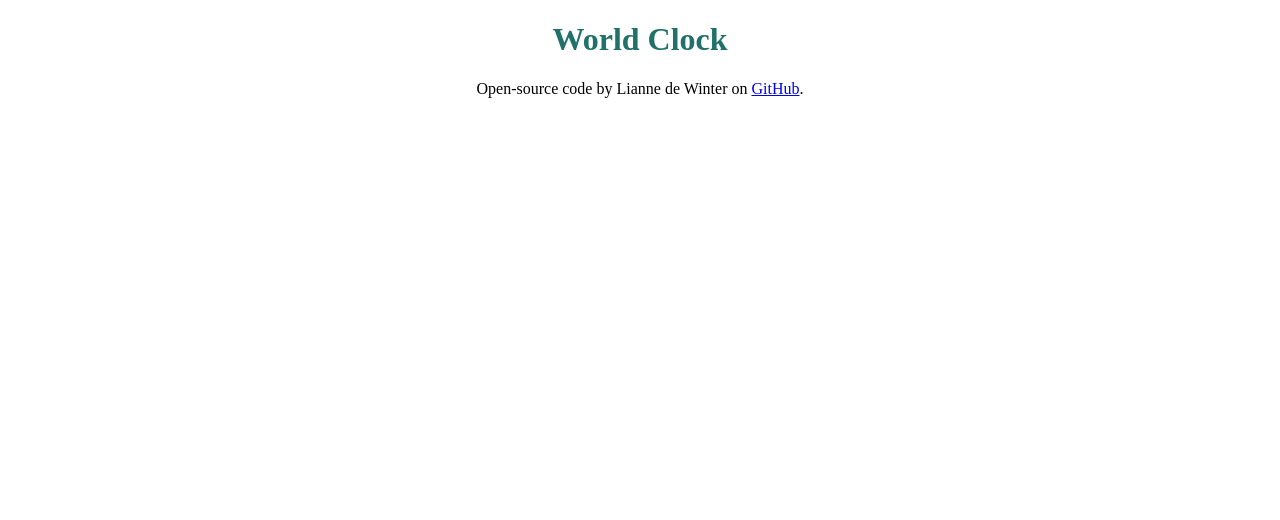
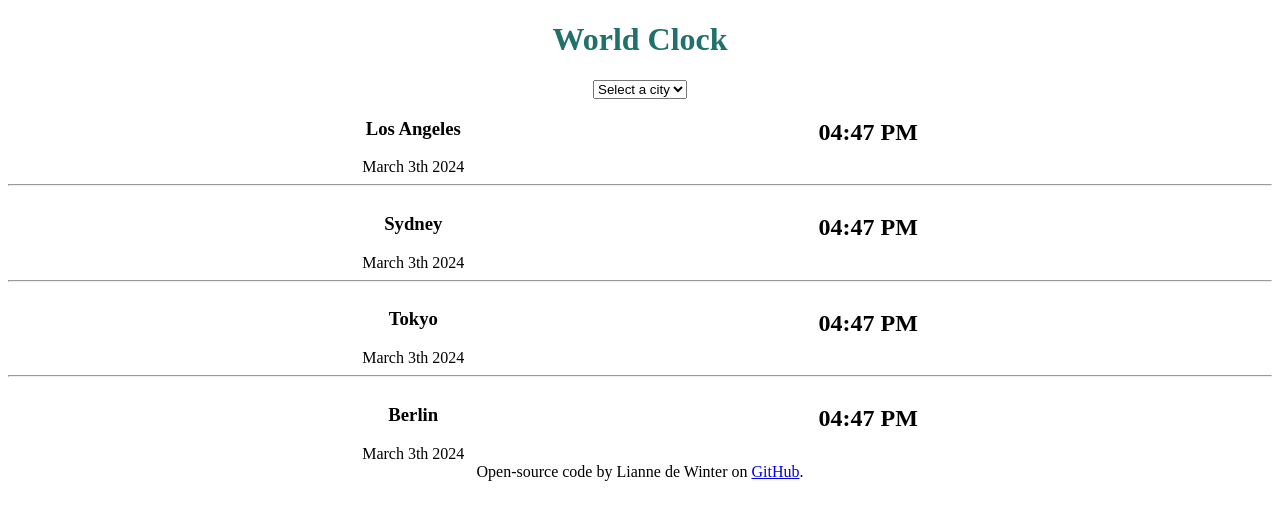
Before and after one commit to Liandermans/world-clock, a plain HTML site: page index.html in a window 1280 px wide. Drawn offline with nearby package versions, Linux system fonts and the light colour scheme.

Commit message:
HTML Set-up

```diff
--- a/index.html
+++ b/index.html
@@ -13,7 +13,57 @@
     <link rel="stylesheet" href="src/style.css" />
   </head>
   <body>
-    <h1>World Clock</h1>
+    <div class="body">
+      <h1>World Clock</h1>
+      <select id="city-selector">
+        <option value="">Select a city</option>
+        <option value="new-york">New York</option>
+        <option value="paris">Paris</option>
+        <option value="auckland">Auckland</option>
+        <option value="beijing">Beijing</option>
+      </select>
+      <div class="container">
+        <div class="clock">
+          <div class="city">
+            <h3>Los Angeles</h3>
+            <span class="date">March 3th 2024</span>
+          </div>
+          <div class="time">
+            <h2>04:47 PM</h2>
+          </div>
+        </div>
+        <hr />
+        <div class="clock">
+          <div class="city">
+            <h3>Sydney</h3>
+            <span class="date">March 3th 2024</span>
+          </div>
+          <div class="time">
+            <h2>04:47 PM</h2>
+          </div>
+        </div>
+        <hr />
+        <div class="clock">
+          <div class="city">
+            <h3>Tokyo</h3>
+            <span class="date">March 3th 2024</span>
+          </div>
+          <div class="time">
+            <h2>04:47 PM</h2>
+          </div>
+        </div>
+        <hr />
+        <div class="clock">
+          <div class="city">
+            <h3>Berlin</h3>
+            <span class="date">March 3th 2024</span>
+          </div>
+          <div class="time">
+            <h2>04:47 PM</h2>
+          </div>
+        </div>
+      </div>
+    </div>
     <footer>
       Open-source code by Lianne de Winter on
       <a href="https://github.com/Liandermans/world-clock" target="_blank"
--- a/src/style.css
+++ b/src/style.css
@@ -5,10 +5,19 @@
   --fourth-color: #f7e9e3;
 }
 
-body {
+h1 {
+  color: var(--first-color);
+}
+
+footer {
   text-align: center;
 }
 
-h1 {
-  color: var(--first-color);
+.body {
+  text-align: center;
 }
+
+.clock {
+  display: flex;
+  justify-content: space-evenly;
+}
```
